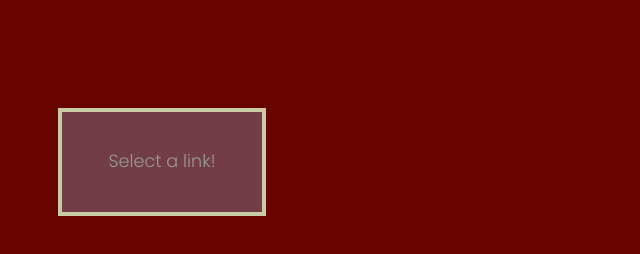
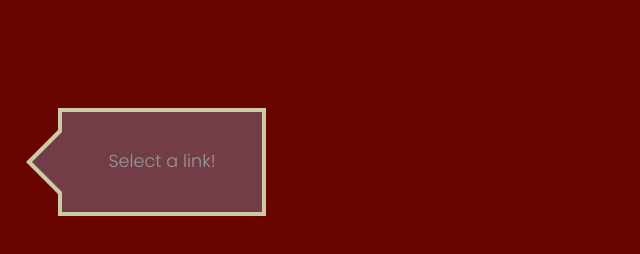
Before and after one commit to justin-luoma/codeup-web-exercises, a plain HTML site: page github_io/select.html in a window 1280 px wide. Shown: the whole page, without its empty margins (0-640 px from the left). Drawn offline with Linux system fonts and the light colour scheme.

Commit message:
fixed select.html arrow box

```diff
--- a/github_io/css/style.css
+++ b/github_io/css/style.css
@@ -267,14 +267,16 @@ a.article:hover {
 }
 
 .arrow_box:after {
-    border: 30px rgba(114, 61, 70, 0);
+    border-color: rgba(114, 61, 70, 0);
     border-right-color: #723d46;
+    border-width: 30px;
     margin-top: -30px;
 }
 
 .arrow_box:before {
-    border: 36px rgba(201, 203, 163, 0);
+    border-color: rgba(201, 203, 163, 0);
     border-right-color: #c9cba3;
+    border-width: 36px;
     margin-top: -36px;
 }
 
```
